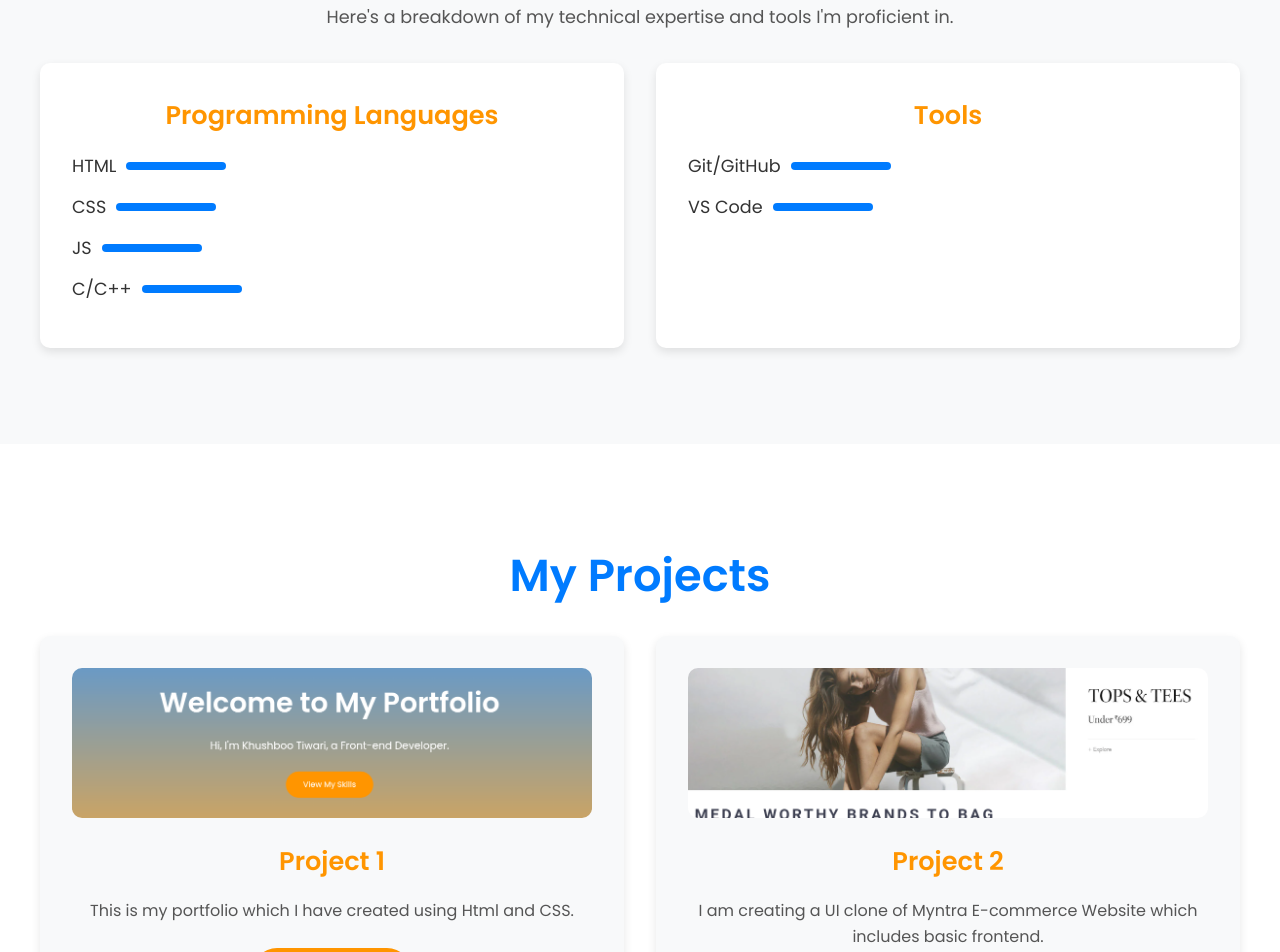
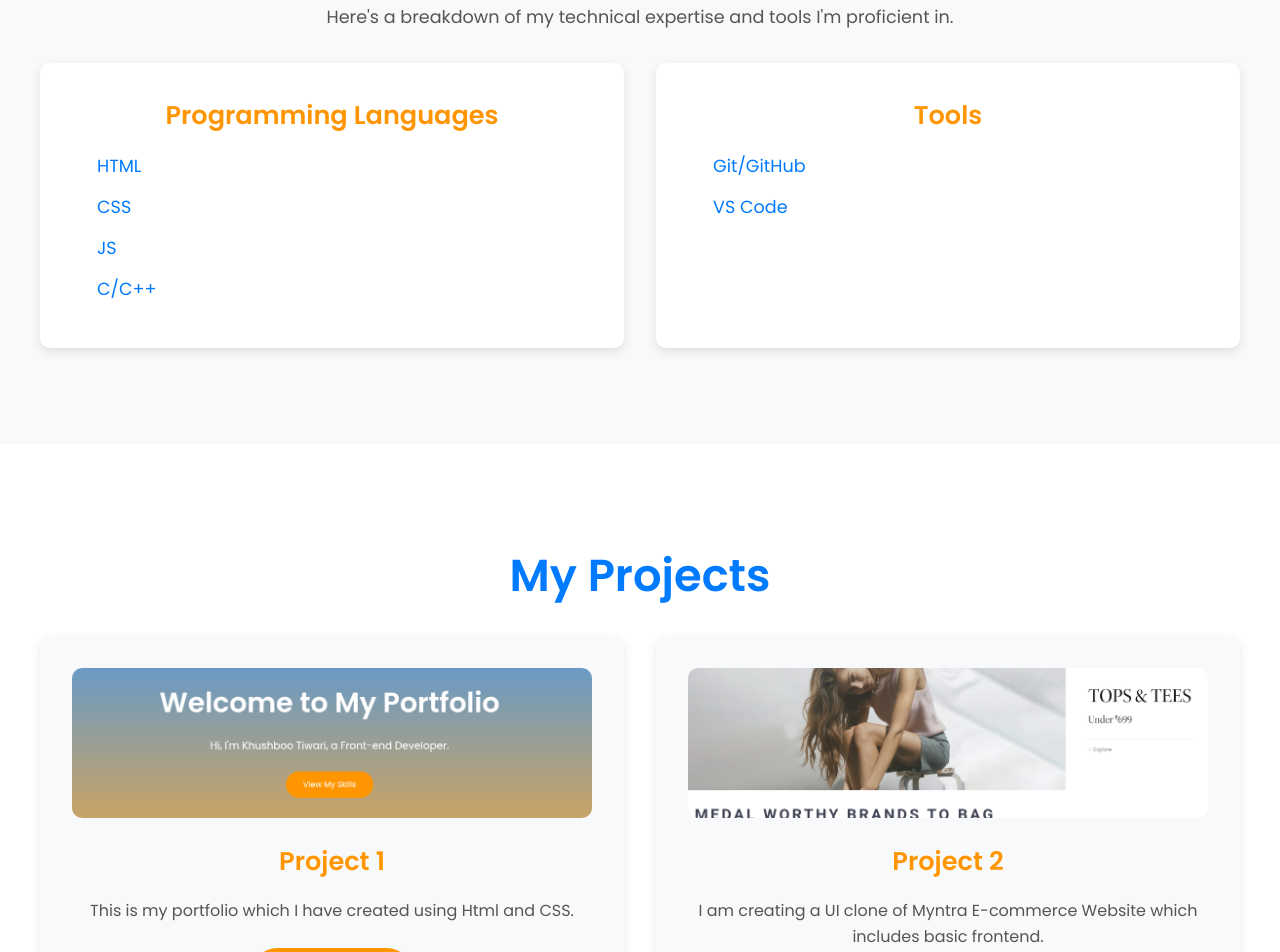
Before and after one commit to Kt-2310/My_portfolio, a plain HTML site: page index.html in a window 1280 px wide. Shown: the part 1223-2175 px from the top of the page. Drawn offline with Linux system fonts and the light colour scheme.

Commit message:
Update index.css

```diff
--- a/index.css
+++ b/index.css
@@ -190,6 +190,11 @@ nav .logo {
     color: #007BFF;
 }
 
+.skill-category li[data-progress]:hover::before {
+    width: attr(data-progress "%"); /* Set width based on data-progress */
+}
+
+
 /* Projects Section */
 #projects {
     padding: 6rem 2rem;
@@ -361,10 +366,12 @@ footer {
     margin-bottom: 1rem;
 }
 .skill-category li {
+    color: #007BFF;
+    margin-left: 25px;
     display: flex;
     align-items: center;
 }
-.skill-category li::after {
+/*.skill-category li::after {
     content: '';
     flex-grow: 1;
     height: 8px;
@@ -372,7 +379,7 @@ footer {
     border-radius: 4px;
     margin-left: 10px;
     max-width: 100px;
-}
+}*/
 #home {
     background: linear-gradient(rgba(0, 123, 255, 0.8), rgba(255, 149, 0, 0.8)), url('background.jpg') no-repeat center/cover;
 }
@@ -387,3 +394,13 @@ footer {
 .name{
     color: #FF9500;
 }
+/*.skill-category li::after {
+    content: '';
+    flex-grow: 1;
+    height: 8px;
+    background: #007BFF;
+    border-radius: 4px;
+    margin-left: 10px;
+    width: calc(attr(data-progress) * 1% * 1.2); /* Adjust multiplier to fit within container
+    max-width: 120px; /* Increased max-width for better visibility
+}*/
```
